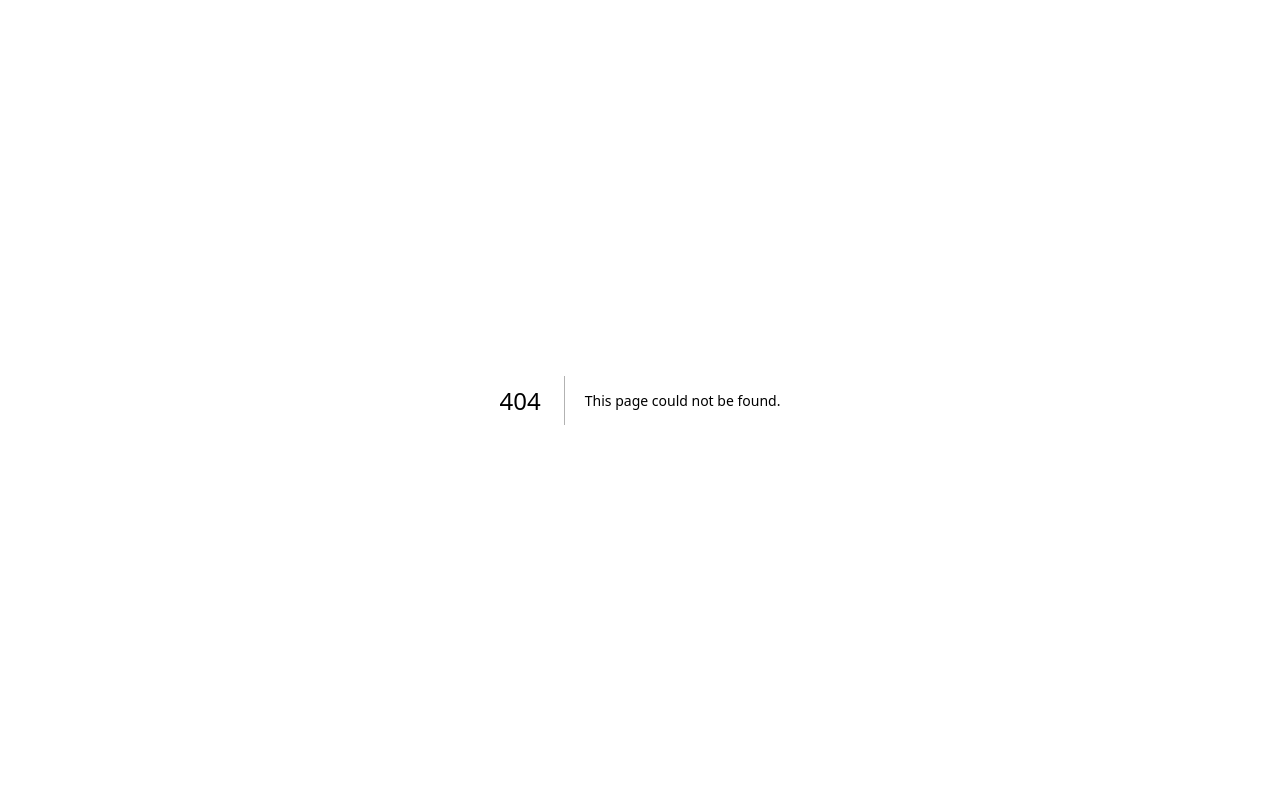
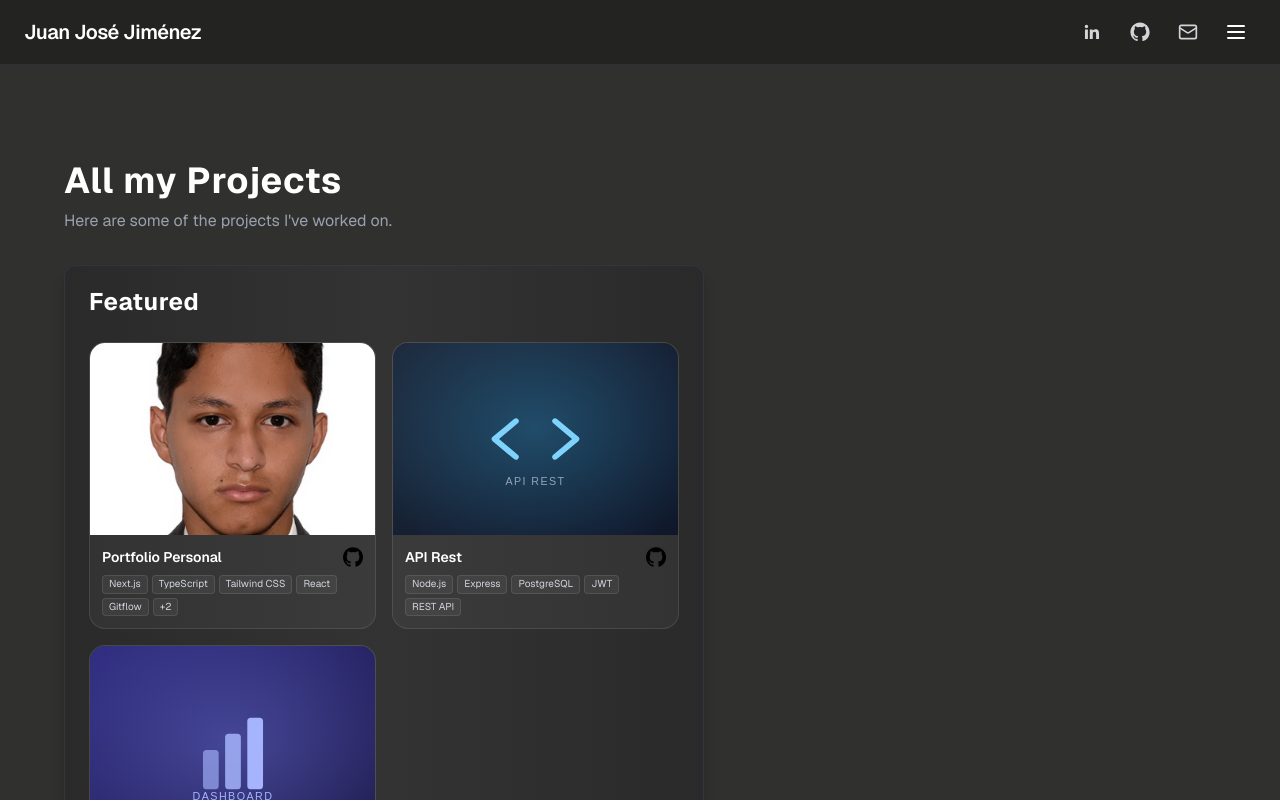
Before and after one commit to JJ343/portfolio, a Next.js app: page /projects in a window 1280 px wide. Before the commit this address had no page. Shown: the top 800 px of the page. Built offline with nearby package versions, Linux system fonts and the light colour scheme.

Commit message:
Page for all projects

```diff
--- a/app/page.tsx
+++ b/app/page.tsx
@@ -2,10 +2,12 @@ import Header from "@/components/header"
 import Footer from "@/components/footer"
 import { TypingAnimation } from "@/components/typing-animation"
 import { ProjectCard } from "@/components/project-card"
-import projects from "@/public/projects.json"
+import { getFeaturedProjects } from "@/lib/projects"
+import Link from "next/link"
 
 export default function Home() {
   const title = "Hi, I'm Juan José\nSystems and Computer Engineer."
+  const featuredProjects = getFeaturedProjects()
 
   return (
     <div className="flex flex-col flex-1 items-center justify-center bg-[#30302e] font-sans dark:bg-[#30302e]">
@@ -59,12 +61,20 @@ export default function Home() {
                 px-6 py-5
                 shadow-lg shadow-black/20 scroll-mt-20">
 
-          <p className="font-bold text-xl sm:text-2xl tracking-wide">
-            Featured Projects
-          </p>
+          <div className="flex w-full items-center justify-between gap-4">
+            <p className="font-bold text-xl sm:text-2xl tracking-wide">
+              Featured Projects
+            </p>
+            <Link
+              href="/projects"
+              className="flex-shrink-0 text-sm font-medium text-gray-300 underline-offset-4 transition-colors hover:text-white hover:underline"
+            >
+              View all projects →
+            </Link>
+          </div>
 
           <div className="mt-8 grid w-full grid-cols-4 gap-4 sm:grid-cols-2 lg:grid-cols-2">
-            {projects.map((project, index) => (
+            {featuredProjects.map((project, index) => (
               <ProjectCard
                 key={index}
                 title={project.title}
--- /dev/null
+++ b/app/projects/page.tsx
@@ -0,0 +1,63 @@
+import Header from "@/components/header"
+import Footer from "@/components/footer"
+import { ProjectCard } from "@/components/project-card"
+import { getProjectsByCategory } from "@/lib/projects"
+
+export const metadata = {
+  title: "Projects - Juan Jose Jimenez",
+  description: "All my projects",
+}
+
+function formatCategoryName(name: string) {
+  return name.charAt(0).toUpperCase() + name.slice(1)
+}
+
+export default function ProjectsPage() {
+  const categories = getProjectsByCategory()
+
+  return (
+    <div className="flex min-h-full flex-1 flex-col bg-[#30302e] font-sans dark:bg-[#30302e]">
+      <Header />
+      <main className="flex w-full max-w-3xl flex-1 flex-col px-16 py-16 sm:py-24">
+        <div className="text-white">
+          <p className="font-bold text-3xl sm:text-4xl tracking-wide">
+            All my Projects
+          </p>
+          <p className="mt-2 text-sm sm:text-base text-gray-400">
+            Here are some of the projects I've worked on.
+          </p>
+        </div>
+
+        {categories.map((category) => (
+          <section
+            key={category.name}
+            className="mt-8 flex flex-col space-y-6 text-white
+                bg-gradient-to-r from-[#2a2a2a] via-[#333333] to-[#2a2a2a]
+                border border-gray-700/50 rounded-xl
+                px-6 py-5
+                shadow-lg shadow-black/20"
+          >
+            <p className="font-bold text-xl sm:text-2xl tracking-wide">
+              {formatCategoryName(category.name)}
+            </p>
+
+            <div className="grid w-full grid-cols-4 gap-4 sm:grid-cols-2 lg:grid-cols-2">
+              {category.projects.map((project, index) => (
+                <ProjectCard
+                  key={index}
+                  title={project.title}
+                  githubUsername={project.githubUsername}
+                  repoName={project.repoName}
+                  description={project.description}
+                  imageUrl={project.imageUrl}
+                  tags={project.tags}
+                />
+              ))}
+            </div>
+          </section>
+        ))}
+      </main>
+      <Footer />
+    </div>
+  )
+}
--- a/components/header.tsx
+++ b/components/header.tsx
@@ -4,7 +4,7 @@ import Link from "next/link"
 import { useEffect, useRef, useState } from "react"
 
 const MENU_ITEMS = [
-  { label: "My Projects", href: "/#projects" },
+  { label: "My Projects", href: "/projects" },
   { label: "Certificates", href: "/#certificates" },
 ]
 
--- /dev/null
+++ b/lib/projects.ts
@@ -0,0 +1,44 @@
+import rawProjects from "@/public/projects.json";
+
+export type Project = {
+  title: string;
+  githubUsername: string;
+  repoName: string;
+  description: string;
+  imageUrl: string;
+  tags?: string[];
+  category?: string;
+};
+
+const FEATURED_LIMIT = 4;
+
+export const allProjects: Project[] = rawProjects as Project[];
+
+export function getFeaturedProjects(): Project[] {
+  return allProjects
+    .filter((project) => project.category === "featured")
+    .slice(0, FEATURED_LIMIT);
+}
+
+export type ProjectCategory = {
+  name: string;
+  projects: Project[];
+};
+
+export function getProjectsByCategory(): ProjectCategory[] {
+  const order: string[] = [];
+  const byCategory = new Map<string, Project[]>();
+
+  for (const project of allProjects) {
+    const name = project.category ?? "other";
+    if (!byCategory.has(name)) {
+      byCategory.set(name, []);
+      order.push(name);
+    }
+    byCategory.get(name)?.push(project);
+  }
+
+  return order
+    .sort((a, b) => (a === "featured" ? -1 : b === "featured" ? 1 : 0))
+    .map((name) => ({ name, projects: byCategory.get(name) ?? [] }));
+}
--- a/public/projects.json
+++ b/public/projects.json
@@ -5,7 +5,8 @@
     "repoName": "portfolio",
     "description": "Sitio web personal construido con Next.js 16, TypeScript y Tailwind CSS. Incluye animaciones de typing flow, gitflow simulation y demostración de trabajo en equipo.",
     "imageUrl": "/yo-merengues.jpg",
-    "tags": ["Next.js", "TypeScript", "Tailwind CSS", "React", "Gitflow", "GitHub", "Vercel"]
+    "tags": ["Next.js", "TypeScript", "Tailwind CSS", "React", "Gitflow", "GitHub", "Vercel"],
+    "category": "featured"
   },
   {
     "title": "API Rest",
@@ -13,7 +14,8 @@
     "repoName": "api-rest",
     "description": "API RESTful construida con Node.js y Express, con autenticación JWT y base de datos PostgreSQL.",
     "imageUrl": "/placeholder-1.svg",
-    "tags": ["Node.js", "Express", "PostgreSQL", "JWT", "REST API"]
+    "tags": ["Node.js", "Express", "PostgreSQL", "JWT", "REST API"],
+    "category": "featured"
   },
   {
     "title": "Dashboard de Datos",
@@ -21,6 +23,17 @@
     "repoName": "dashboard",
     "description": "Panel interactivo de visualización de datos con React, Chart.js y integración con API externa.",
     "imageUrl": "/placeholder-2.svg",
-    "tags": ["React", "Chart.js", "D3.js", "API Integration"]
+    "tags": ["React", "Chart.js", "D3.js", "API Integration"],
+    "category": "featured"
+  },
+  {
+    "title": "Dashboard de Datos",
+    "githubUsername": "juanjo-21",
+    "repoName": "dashboard",
+    "description": "Panel interactivo de visualización de datos con React, Chart.js y integración con API externa.",
+    "imageUrl": "/placeholder-2.svg",
+    "tags": ["React", "Chart.js", "D3.js", "API Integration"],
+    "category": "project"
   }
+
 ]
```
